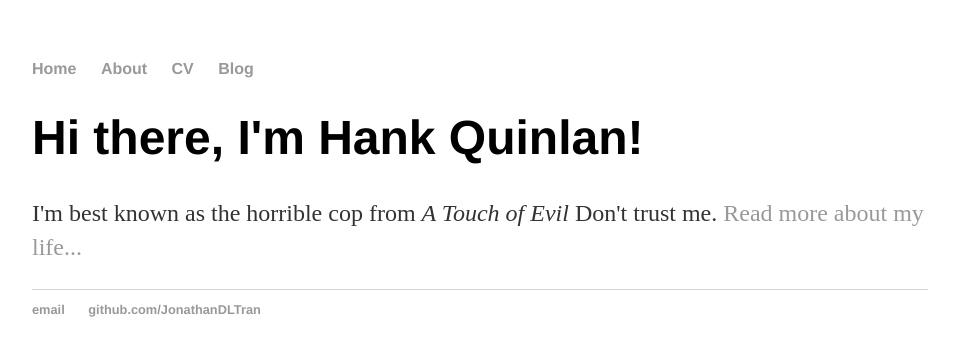
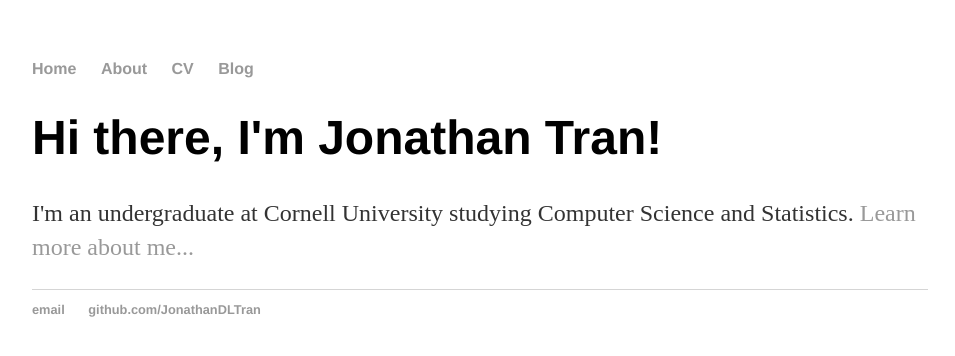
Before and after one commit to JonathanDLTran/JonathanDLTran.github.io, a Jekyll site: the page built from index.html, in a window 1280 px wide. Shown: the top 356 px of the page, without its empty margins (160-1115 px from the left). Built offline with Jekyll 4.4.1, drawn with Linux system fonts in a browser that asks for light colours.

Commit message:
Update index.html

```diff
--- a/index.html
+++ b/index.html
@@ -1,8 +1,8 @@
 ---
 layout: default
-title: Hank Quinlan, Horrible Cop
+title: Jonathan Tran
 ---
 <div class="blurb">
-	<h1>Hi there, I'm Hank Quinlan!</h1>
-	<p>I'm best known as the horrible cop from <em>A Touch of Evil</em> Don't trust me. <a href="/about">Read more about my life...</a></p>
+	<h1>Hi there, I'm Jonathan Tran!</h1>
+	<p>I'm an undergraduate at Cornell University studying Computer Science and Statistics. <a href="/about">Learn more about me...</a></p>
 </div><!-- /.blurb -->
```
